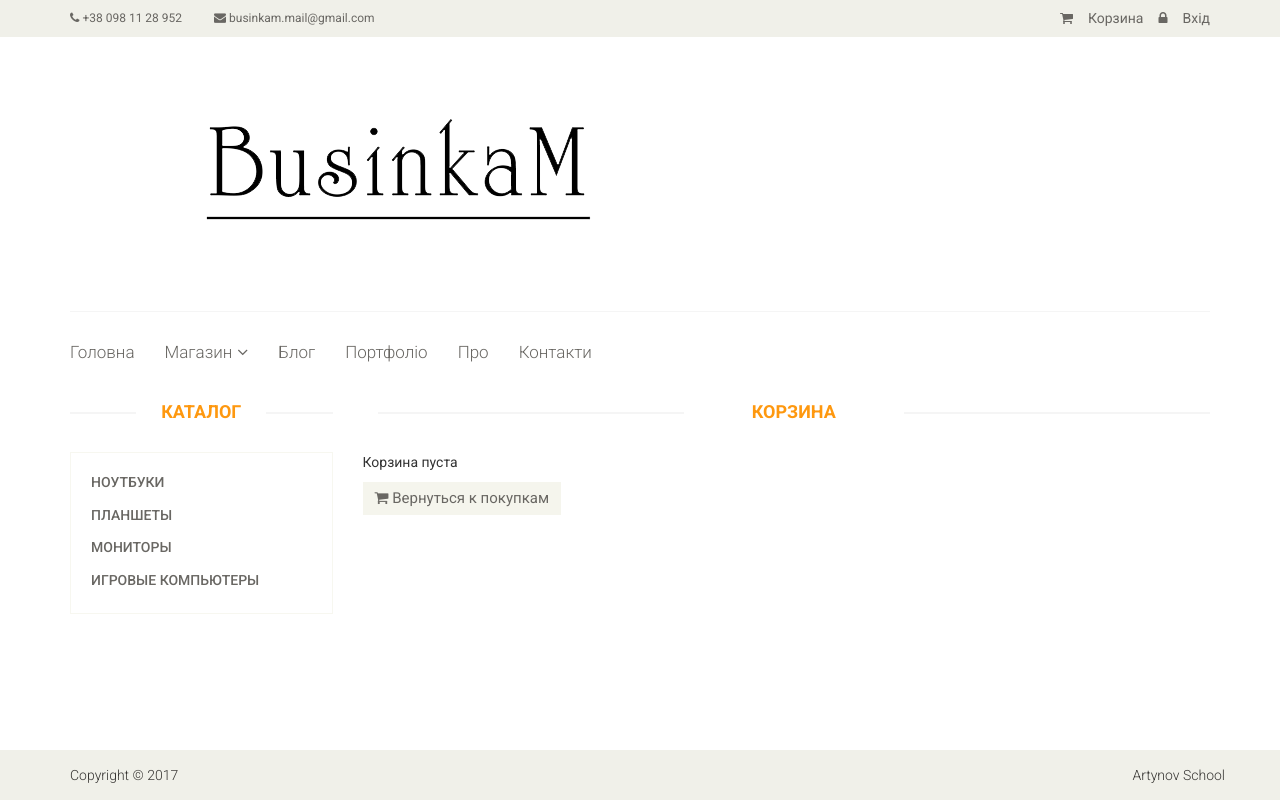
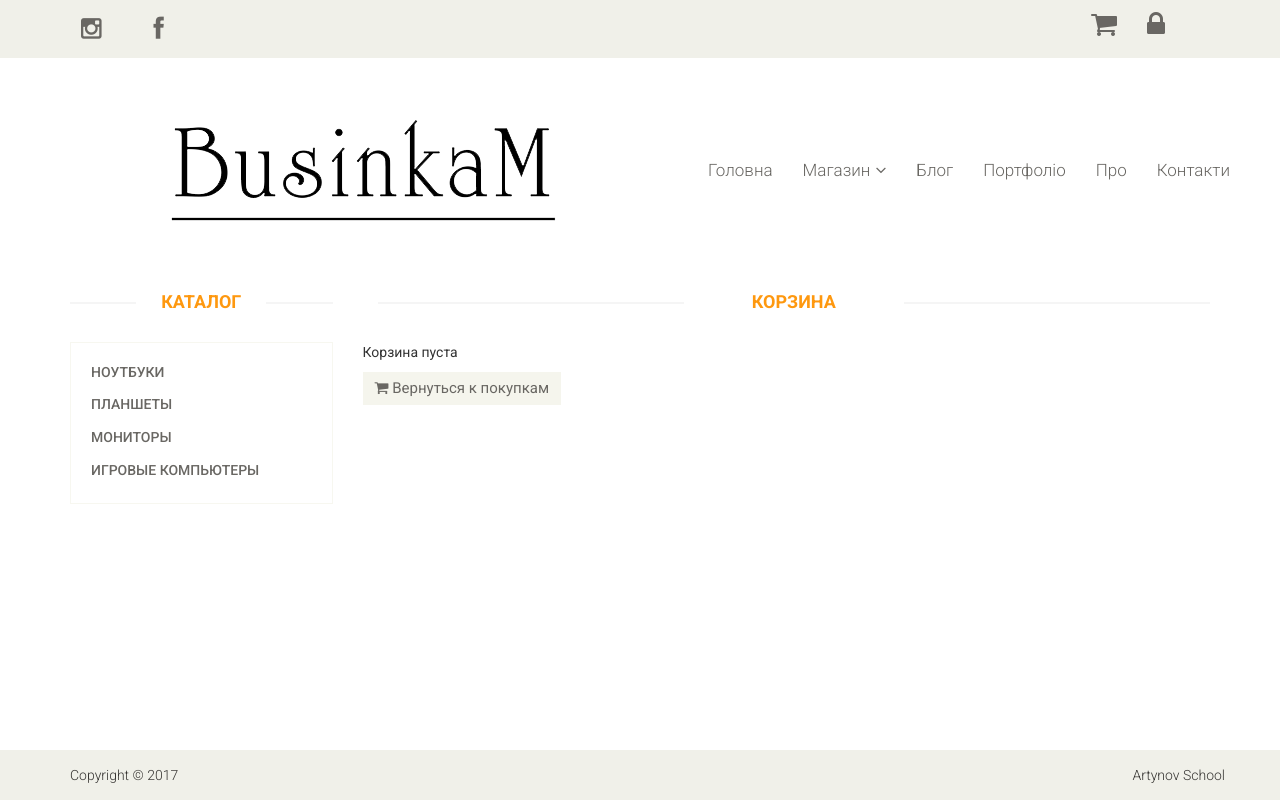
Before and after one commit to maxkushnir/businkam, a PHP site: page /cart in a window 1280 px wide. Run offline with PHP 8.4, Linux system fonts and the light colour scheme; data comes from the database, SQL or seed files in the repository; some libraries are stand-ins or nearby versions.

Commit message:
поправлений header на фронті

```diff
--- a/controllers/AdminResourceController.php
+++ b/controllers/AdminResourceController.php
@@ -97,4 +97,5 @@
 		require_once ROOT."/views/admin_gallery/AdminResourceUpload.php";
 		return true;
 	}
+
 }
--- a/controllers/AjaxController.php
+++ b/controllers/AjaxController.php
@@ -42,7 +42,7 @@
 				break;
 
 			case 'images':
-			 	unlink(ROOT.'/upload/images/'.$id);
+				Resource::deleteResourceById($id);
 				break;
 
 			default:
--- a/models/Resource.php
+++ b/models/Resource.php
@@ -121,6 +121,7 @@
 	}
 
 	public static function deleteResourceById($id){
+
 		$file = Resource::getResourceById($id);
 		$DBH = Db::getConnection();
 
--- a/template/js/dropzone.js
+++ b/template/js/dropzone.js
@@ -1527,7 +1527,6 @@
 
   Dropzone.version = "5.0.0";
 
-
   Dropzone.options = {};
 
   Dropzone.optionsForElement = function(element) {
--- a/views/admin_category/index.php
+++ b/views/admin_category/index.php
@@ -31,7 +31,7 @@
                         <td><?php echo $category['name']; ?></td>
                         <td><?php echo $category['sort_order']; ?></td>
                         <td><?php echo Category::getStatusText($category['status']); ?></td>
-                        <td><button class="btn btn-secondary"><a href="/admin/category/update/<?php echo $category['id']; ?>" title="Редагувати"><i class="glyphicon glyphicon-pencil"></i></a></button></td>
+                        <td><button class="btn white"><a href="/admin/category/update/<?php echo $category['id']; ?>" title="Редагувати"><i class="glyphicon glyphicon-pencil"></i></a></button></td>
                         <td><button class="deleteAjax btn btn-danger" data-nameModel="category" data-id="<?php echo $category['id']; ?>" title="Видалити"><span class="custom  glyphicon glyphicon-trash" aria-hidden="true"></span></button></td>
                     </tr>
                 <?php endforeach; ?>
--- a/views/article/AdminArticleIndex.php
+++ b/views/article/AdminArticleIndex.php
@@ -43,7 +43,7 @@
                         <td><?php echo $article['name']; ?></td>
                         <td><?php echo $article['user_id']; ?></td>
                         <td><?php echo $article['time_create']; ?></td>
-                        <td><button class="btn btn-secondary"><a href="/admin/article/edit/<?php echo $article['id']; ?>"><span class="custom glyphicon glyphicon-pencil text-center"></span></a></button></td>
+                        <td><button class="btn white"><a href="/admin/article/edit/<?php echo $article['id']; ?>"><span class="custom glyphicon glyphicon-pencil text-center"></span></a></button></td>
                         <td><button class="deleteAjax btn btn-danger" data-nameModel="article" data-id="<?php echo $article['id']; ?>" title="Видалити"><span class="custom  glyphicon glyphicon-trash" aria-hidden="true"></span></button></td>
                     </tr>
                     <?php
--- a/views/layouts/header.php
+++ b/views/layouts/header.php
@@ -6,7 +6,7 @@
         <meta name="description" content="">
         <meta name="author" content="">
         <title>Головна</title>
-        <link href="/template/css/bootstrap.min.css" rel="stylesheet">
+        <link href="/template/css/bootstrap.css" rel="stylesheet">
         <link href="/template/css/font-awesome.min.css" rel="stylesheet">
         <link href="/template/css/prettyPhoto.css" rel="stylesheet">
         <link href="/template/css/price-range.css" rel="stylesheet">
@@ -25,6 +25,27 @@
         <link rel="apple-touch-icon-precomposed" href="/template/images/ico/apple-touch-icon-57-precomposed.png">
     </head><!--/head-->
 
+    <style type="text/css">
+        #header{
+            display: flex;
+            justify-content: center;
+            align-items: center;
+            flex-wrap: wrap;
+        }
+        .header_top{
+            width:100%;
+        }
+        .social-icons{
+            justify-content: center;
+        }
+        .header-middle{
+            align-self: center;
+        }
+        .header-bottom{
+            align-self: center;
+        }
+    </style>
+
     <body>
         <div class="page-wrapper">
 
@@ -32,50 +53,48 @@
             <header id="header"><!--header-->
                 <div class="header_top"><!--header_top-->
                     <div class="container">
-                        <div class="row">
-                            <div class="col-sm-6">
-                                <div class="contactinfo">
-                                    <ul class="nav nav-pills">
-                                        <li><a href="#"><i class="fa fa-phone"></i> +38 098 11 28 952</a></li>
-                                        <li><a href="#"><i class="fa fa-envelope"></i> businkam.mail@gmail.com</a></li>
+                        <div class="social-icons row col-xs-12 col-sm-6 col-md-12">
+
+                                <div class="contactinfo ">
+                                    <ul class="nav navbar-nav">
+                                        <!-- <li><a href="#"><i class="fa fa-phone"></i>+38 098 11 28 952 </a></li>
+                                        <li class="btn btn-sm"><a href="mailto:businkam.mail@gmail.com"><i class="fa fa-envelope"></i>businkam.mail@gmail.com </a></li> -->
+                                        <li class="btn btn-sm"><a href="https://www.instagram.com/maria_businkam/" target="_blank"><i class="fa fa-instagram fa-2x"></i></a></li>
+                                        <li class="btn btn-sm"><a href="https://www.facebook.com/businkam.maria"><i class="fa fa-facebook fa-2x"></i></a></li>
                                     </ul>
                                 </div>
-                            </div>
-                            <div class="col-sm-6">
+
                                 <div class="social-icons pull-right">
                                     <ul class="nav navbar-nav">
                                         <li><a href="/cart">
-                                                <i class="fa fa-shopping-cart"></i>Корзина </a>
+                                                <i class="fa fa-shopping-cart fa-2x" ></i></a>
                                         </li>
                                         <?php if (User::isGuest()): ?>
-                                            <li><a href="/user/login/"><i class="fa fa-lock"></i>Вхід</a></li>
+                                            <li><a href="/user/login/"><i class="fa fa-lock fa-2x"></i></a></li>
                                         <?php else: ?>
-                                            <li><a href="/cabinet/"><i class="fa fa-user"></i>Акаунт </a></li>
-                                            <li><a href="/user/logout/"><i class="fa fa-unlock"></i>Вихід </a></li>
+                                            <li><a href="/cabinet/"><i class="fa fa-user fa-2x"></i></a></li>
+                                            <li><a href="/user/logout/"><i class="fa fa-unlock fa-2x"></i></a></li>
                                         <?php endif; ?>
                                     </ul>
                                 </div>
-                            </div>
+
                         </div>
                     </div>
                 </div><!--/header_top-->
 
                 <div class="header-middle"><!--header-middle-->
-                    <div class="container">
-                        <div class="row">
+
+
                             <div class="col-sm-4">
                                 <div class="logo pull-left">
                                     <a href="/"><img src="/template/images/home/logo.png" alt="" /></a>
                                 </div>
                             </div>
-                        </div>
-                    </div>
+
                 </div><!--/header-middle-->
 
                 <div class="header-bottom"><!--header-bottom-->
-                    <div class="container">
-                        <div class="row">
-                            <div class="col-sm-12">
+                            <div class="main-menu">
                                 <div class="navbar-header">
                                     <button type="button" class="navbar-toggle" data-toggle="collapse" data-target=".navbar-collapse">
                                         <span class="sr-only">Toggle navigation</span>
@@ -100,8 +119,6 @@
                                     </ul>
                                 </div>
                             </div>
-                        </div>
-                    </div>
                 </div><!--/header-bottom-->
 
             </header><!--/header-->
--- a/views/layouts/header_admin.php
+++ b/views/layouts/header_admin.php
@@ -17,6 +17,8 @@
         <link href="/template/css/mdb.css" rel="stylesheet">
         <link href="/template/css/basic.css" rel="stylesheet">
         <link href="/template/css/dropzone.css" rel="stylesheet">
+        <script src="https://ajax.googleapis.com/ajax/libs/jquery/3.2.1/jquery.min.js"></script>
+        <script src="/template/js/dropzone.js"></script>
         <!--[if lt IE 9]>
         <script src="js/html5shiv.js"></script>
         <script src="js/respond.min.js"></script>
```
Also changed, not shown: nbproject/project.xml (deleted, +0 -9 lines), views/admin_gallery/AdminResourceUpload.php (+1 -8 lines), views/admin_order/index.php (+5 -5 lines), views/article/index.php (+22 -8 lines), views/layouts/footer_admin.php (+2 -5 lines), nbproject/licenseheader.txt (deleted), upload/images/33.jpg (deleted), upload/images/45.jpg (deleted), 1 other file.
